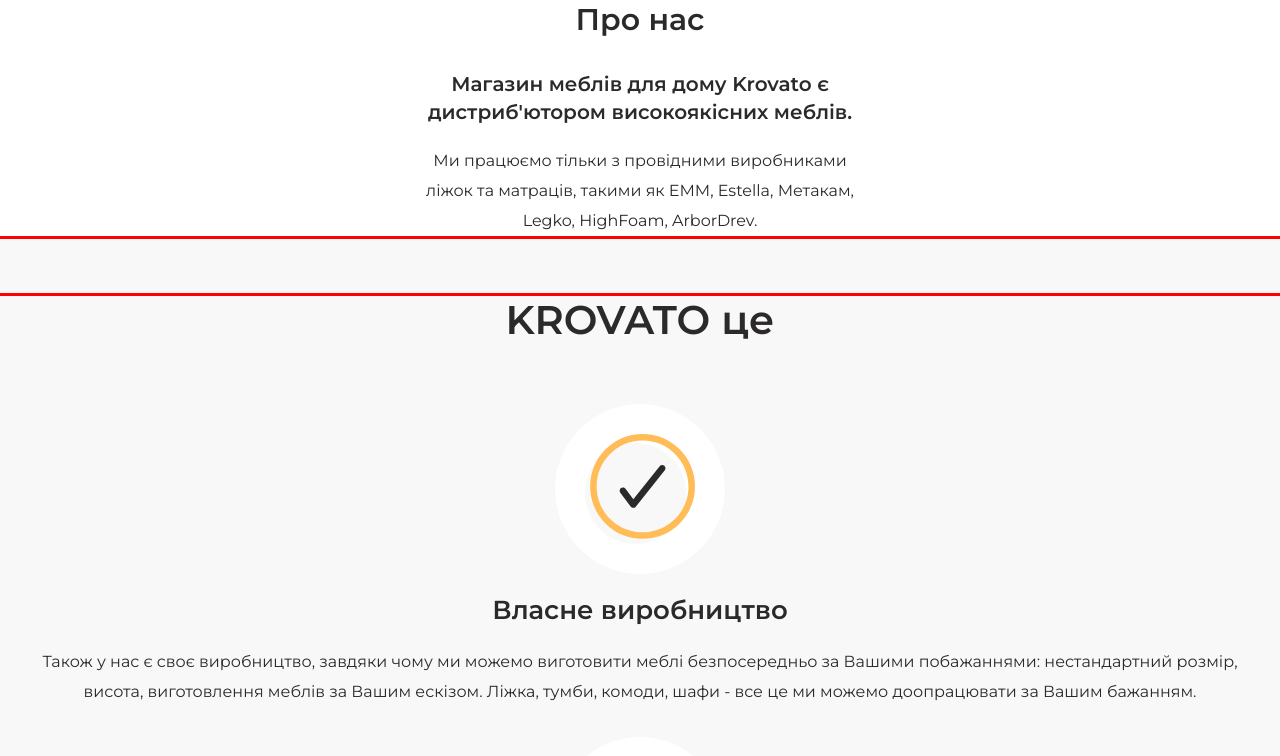
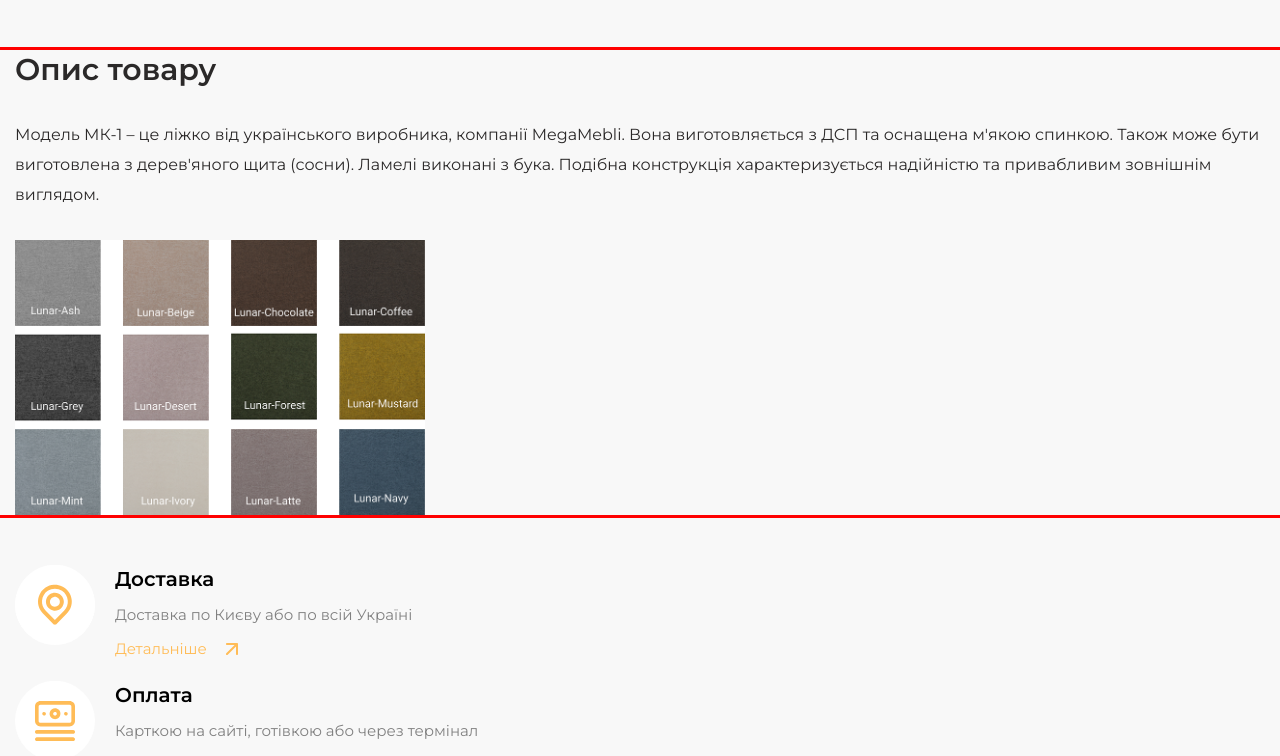
Before and after one commit to Tate-T/krovato-react, a React (Create React App) app: page / in a window 1280 px wide. Shown: the top 756 px of the page. Built offline with nearby package versions, Linux system fonts and the light colour scheme; the HTML template or start-up script is replaced by a standard one.

Commit message:
about-fix 2

```diff
--- a/src/App.js
+++ b/src/App.js
@@ -6,18 +6,16 @@ import './App.css';
 import { ContactsPage } from './pages/ContactsPage/ContactsPage';
 import { LastReviews } from './components/LastReviews/LastReviews';
 import { ProductCardPage } from './pages/ProductCard/ProductCardPage';
-import { AboutUsPage } from './pages/AboutUs/About-us-page';
 
 function App() {
   return (
     <div className="App">
-      <AboutUsPage />
       {/* <Main /> */}
       {/* <PaymentPage /> */}
       {/* <Delivery /> */}
       {/* <ContactsPage /> */}
       {/* <LastReviews /> */}
-      {/* <ProductCardPage/> */}
+      <ProductCardPage/>
     </div>
   );
 }
```
